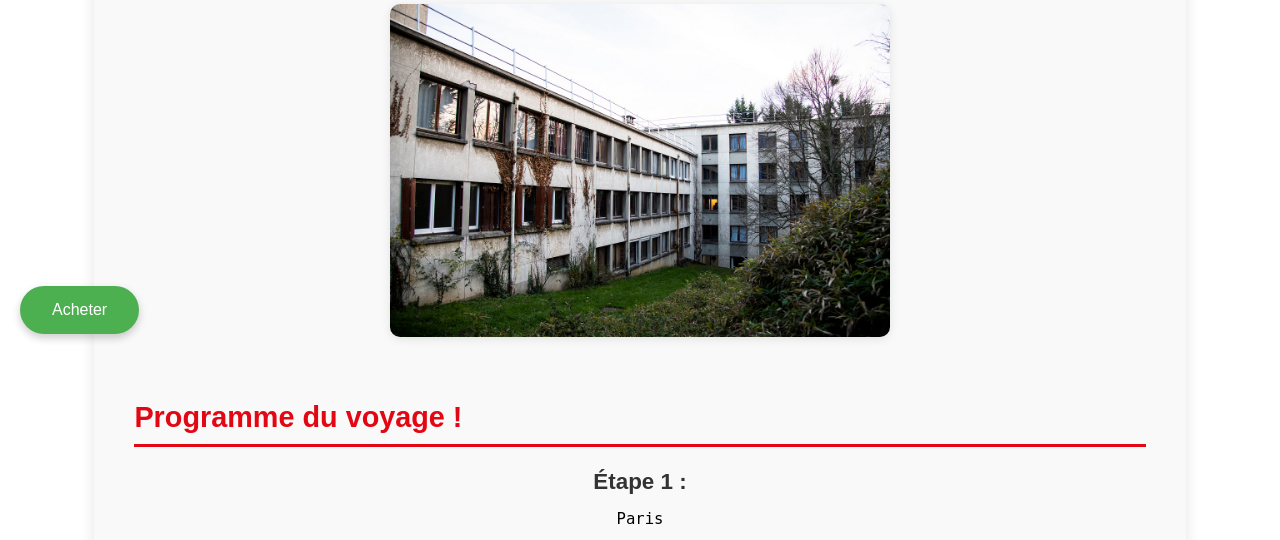
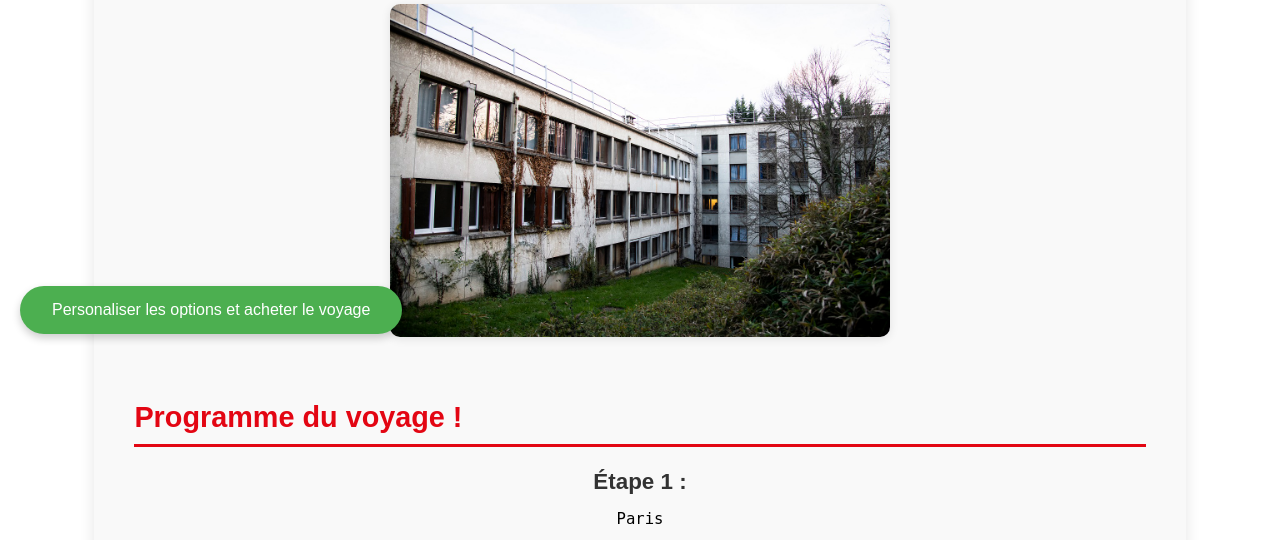
Before and after one commit to Gazerbim/Click-journeY, a PHP site: page /voyage_details.php?id=123456 in a window 1280 px wide. Shown: the part 446-986 px from the top of the page. Run offline with PHP 8.4, Linux system fonts and the light colour scheme; the visitor is signed in with stand-in values (Sample User, id 1); data that the repository does not hold is empty.

Commit message:
Update voyage_details.php

```diff
--- a/voyage_details.php
+++ b/voyage_details.php
@@ -12,7 +12,7 @@
         session_start();
         require('requires/json_utilities.php');
         if(!existeDejaVoyageUtilisateur($_SESSION['id'], $_GET['id'])){
-            echo "<a href='paiement.php?voyage=".$_GET['id']."' class='buy-button'><button>Acheter</button></a>";
+            echo "<a href='paiement.php?voyage=".$_GET['id']."' class='buy-button'><button>Personaliser les options et acheter le voyage</button></a>";
         }else{
             echo "<a href='voyage_option.php?id=".$_GET['id']."' class='buy-button'><button>Voyage déjà acheté : Personaliser le voyage</button></a>";
         }
```
